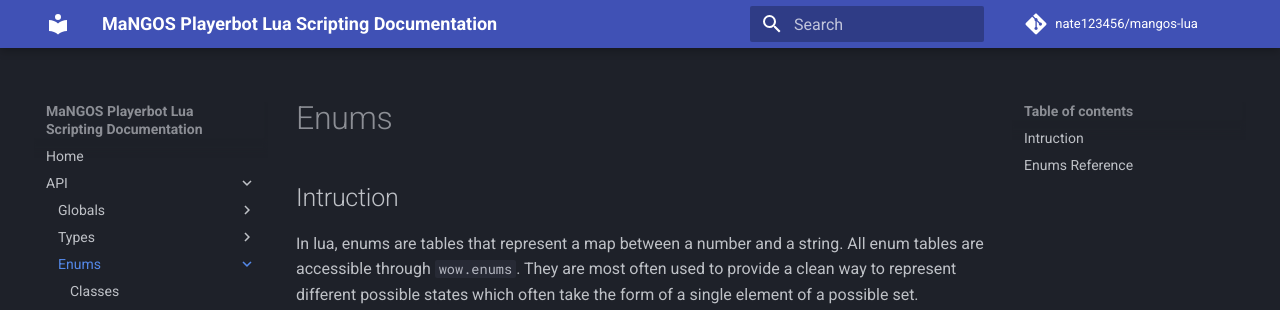
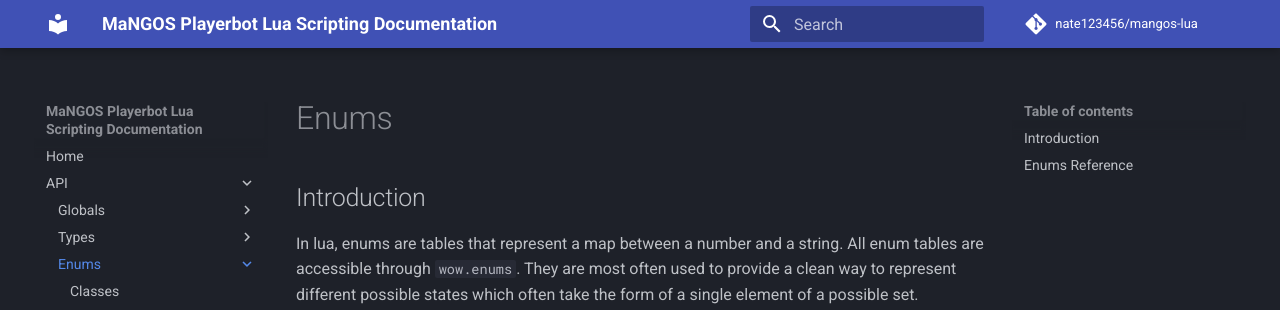
Before and after one commit to nate123456/playerbot-lua, an MkDocs documentation site: the page built from docs/api/enums/index.md, in a window 1280 px wide and 900 px high. Shown: the top 310 px of the window. Built offline with MkDocs 1.6.1 and Material for MkDocs 9.7.7, drawn with Linux system fonts in a browser that asks for light colours; comment, search, counter and statistics services are not loaded.

Commit message:
fix link attempt

````diff
--- a/docs/api/enums/index.md
+++ b/docs/api/enums/index.md
@@ -1,10 +1,10 @@
 # Enums
 
-## Intruction
+## Introduction
 
 In lua, enums are tables that represent a map between a number and a string. All enum tables are accessible through `wow.enums`. They are most often used to provide a clean way to represent different possible states which often take the form of a single element of a possible set.
 
-For example, when working with player classes via the `player.class` member (see the [Player](/docs/api/types/player.md) type) the return value is a number which uniquely identifies the class from the set of possible classes. While the numeric value serves well as a clean and straightforward way to represent each class, often times the name of that class is needed. The code snippet below demonstrates the value of having a map available.
+For example, when working with player classes via the `player.class` member (see the [Player](/api/types/player.md) type) the return value is a number which uniquely identifies the class from the set of possible classes. While the numeric value serves well as a clean and straightforward way to represent each class, often times the name of that class is needed. The code snippet below demonstrates the value of having a map available.
 
 ```lua
 print(some_player.class) -- 1: not particularly readable or useful; the reader would have to memorize which class '1' is
````
